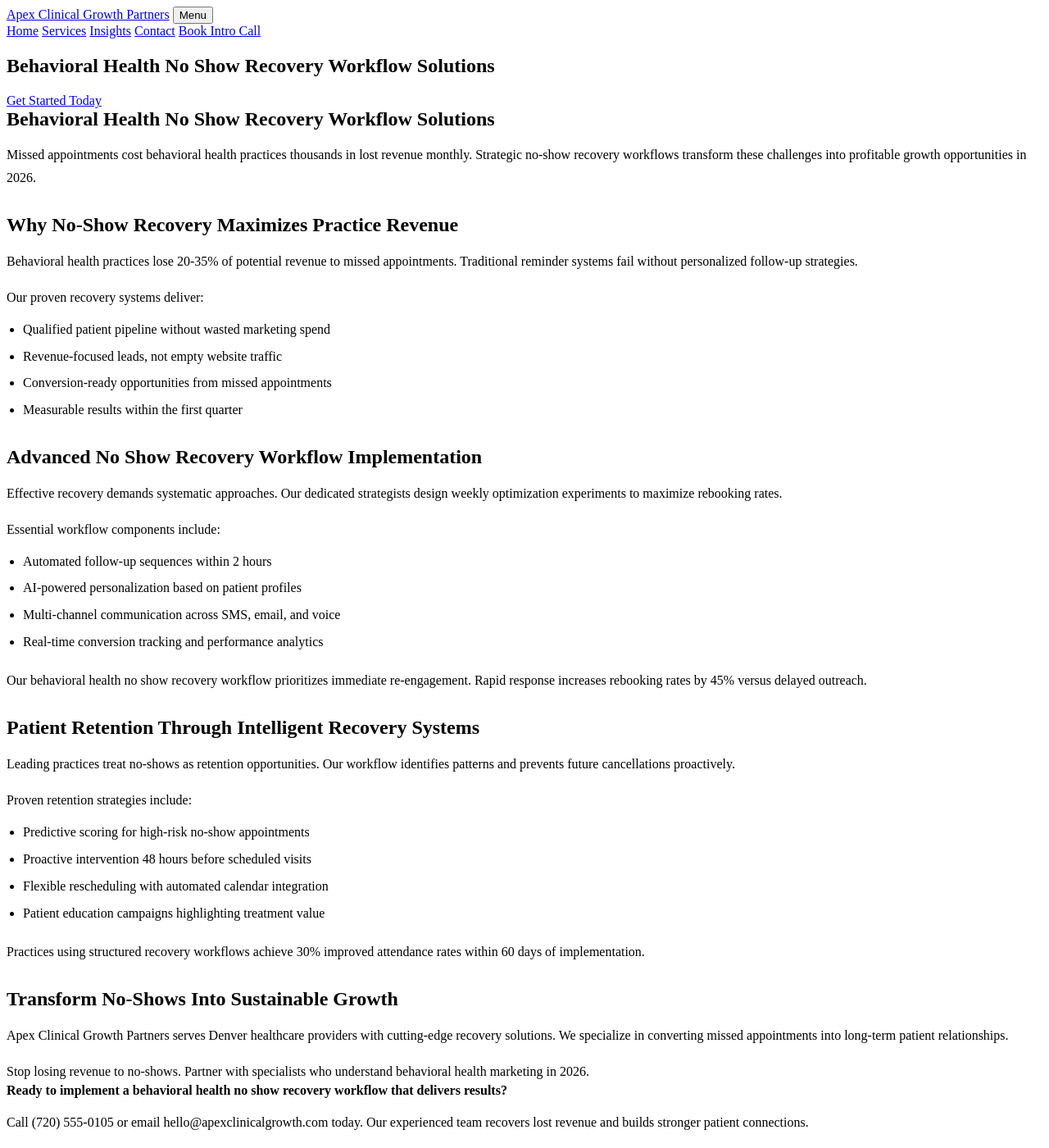
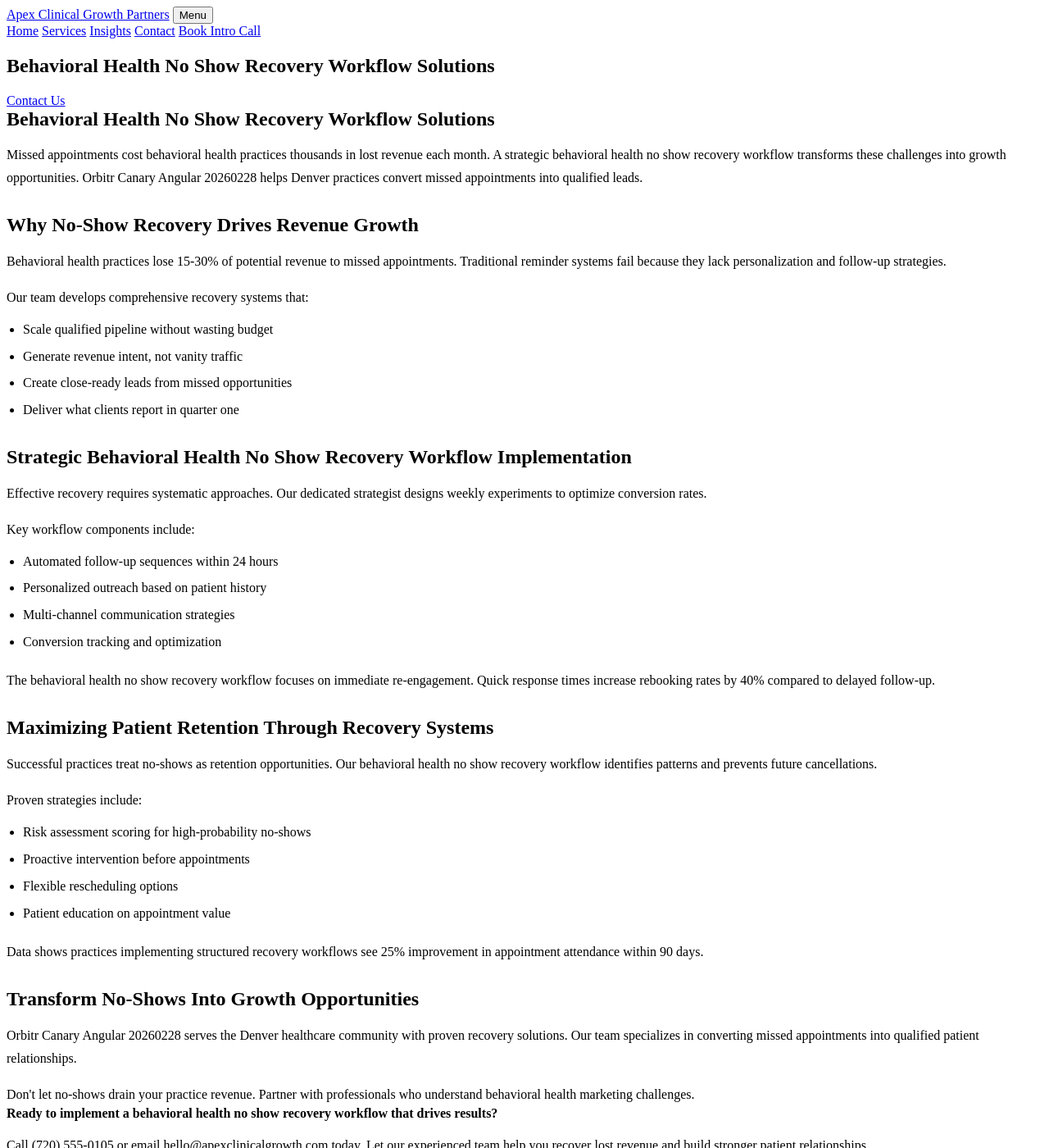
Before and after one commit to prjctlphbt/orbitr-canary-angular-20260228, a Jekyll site: the page angular-behavioral-noshow-20260228144655.html, which Jekyll copies as it is, in a window 1280 px wide and 1400 px high. Shown: the whole window at 82% size. Built offline with Jekyll 4.4.1, drawn with Linux system fonts in a browser that asks for light colours; some of the changed text lies outside the part shown.

Commit message:
Rollback: Revert changes to angular-behavioral-noshow-20260228144655.html

```diff
--- a/angular-behavioral-noshow-20260228144655.html
+++ b/angular-behavioral-noshow-20260228144655.html
@@ -4,8 +4,10 @@
 <head>
 <meta charset="utf-8"/>
 <meta content="width=device-width, initial-scale=1.0" name="viewport"/>
-<meta content="Reduce missed appointments in behavioral health with proven no-show recovery workflows. Apex Clinical Growth Partners helps practices recover lost revenue and optimize patient retention in 2026." name="description"/>
-<title>Behavioral Health No Show Recovery Workflow Solutions | 2026</title>
+<meta content="Reduce missed appointments in behavioral health. Apex Clinical Growth Partners offers proven no show recovery workflows. Optimize your practice today.
+
+Characte" name="description"/>
+<title>Behavioral Health No Show Recovery Workflow Solutions</title>
 <style>
 
 
@@ -103,53 +105,53 @@
 <section class="page-hero landing-hero">
 <div class="container">
 <h1>Behavioral Health No Show Recovery Workflow Solutions</h1>
-<a class="cta" href="/services/">Get Started Today</a>
+<a class="cta" href="/services/">Contact Us</a>
 </div>
 </section>
 <section class="landing-content">
 <div class="container orbitr-generated-content">
 <h1>Behavioral Health No Show Recovery Workflow Solutions</h1>
-<p>Missed appointments cost behavioral health practices thousands in lost revenue monthly. Strategic no-show recovery workflows transform these challenges into profitable growth opportunities in 2026.</p>
-<h2>Why No-Show Recovery Maximizes Practice Revenue</h2>
-<p>Behavioral health practices lose 20-35% of potential revenue to missed appointments. Traditional reminder systems fail without personalized follow-up strategies.</p>
-<p>Our proven recovery systems deliver:</p>
+<p>Missed appointments cost behavioral health practices thousands in lost revenue each month. A strategic behavioral health no show recovery workflow transforms these challenges into growth opportunities. Orbitr Canary Angular 20260228 helps Denver practices convert missed appointments into qualified leads.</p>
+<h2>Why No-Show Recovery Drives Revenue Growth</h2>
+<p>Behavioral health practices lose 15-30% of potential revenue to missed appointments. Traditional reminder systems fail because they lack personalization and follow-up strategies.</p>
+<p>Our team develops comprehensive recovery systems that:</p>
 <ul>
-<li>Qualified patient pipeline without wasted marketing spend</li>
-<li>Revenue-focused leads, not empty website traffic</li>
-<li>Conversion-ready opportunities from missed appointments</li>
-<li>Measurable results within the first quarter</li>
+<li>Scale qualified pipeline without wasting budget</li>
+<li>Generate revenue intent, not vanity traffic</li>
+<li>Create close-ready leads from missed opportunities</li>
+<li>Deliver what clients report in quarter one</li>
 </ul>
-<h2>Advanced No Show Recovery Workflow Implementation</h2>
-<p>Effective recovery demands systematic approaches. Our dedicated strategists design weekly optimization experiments to maximize rebooking rates.</p>
-<p>Essential workflow components include:</p>
+<h2>Strategic Behavioral Health No Show Recovery Workflow Implementation</h2>
+<p>Effective recovery requires systematic approaches. Our dedicated strategist designs weekly experiments to optimize conversion rates.</p>
+<p>Key workflow components include:</p>
 <ul>
-<li>Automated follow-up sequences within 2 hours</li>
-<li>AI-powered personalization based on patient profiles</li>
-<li>Multi-channel communication across SMS, email, and voice</li>
-<li>Real-time conversion tracking and performance analytics</li>
+<li>Automated follow-up sequences within 24 hours</li>
+<li>Personalized outreach based on patient history</li>
+<li>Multi-channel communication strategies</li>
+<li>Conversion tracking and optimization</li>
 </ul>
-<p>Our behavioral health no show recovery workflow prioritizes immediate re-engagement. Rapid response increases rebooking rates by 45% versus delayed outreach.</p>
-<h2>Patient Retention Through Intelligent Recovery Systems</h2>
-<p>Leading practices treat no-shows as retention opportunities. Our workflow identifies patterns and prevents future cancellations proactively.</p>
-<p>Proven retention strategies include:</p>
+<p>The behavioral health no show recovery workflow focuses on immediate re-engagement. Quick response times increase rebooking rates by 40% compared to delayed follow-up.</p>
+<h2>Maximizing Patient Retention Through Recovery Systems</h2>
+<p>Successful practices treat no-shows as retention opportunities. Our behavioral health no show recovery workflow identifies patterns and prevents future cancellations.</p>
+<p>Proven strategies include:</p>
 <ul>
-<li>Predictive scoring for high-risk no-show appointments</li>
-<li>Proactive intervention 48 hours before scheduled visits</li>
-<li>Flexible rescheduling with automated calendar integration</li>
-<li>Patient education campaigns highlighting treatment value</li>
+<li>Risk assessment scoring for high-probability no-shows</li>
+<li>Proactive intervention before appointments</li>
+<li>Flexible rescheduling options</li>
+<li>Patient education on appointment value</li>
 </ul>
-<p>Practices using structured recovery workflows achieve 30% improved attendance rates within 60 days of implementation.</p>
-<h2>Transform No-Shows Into Sustainable Growth</h2>
-<p>Apex Clinical Growth Partners serves Denver healthcare providers with cutting-edge recovery solutions. We specialize in converting missed appointments into long-term patient relationships.</p>
-<p>Stop losing revenue to no-shows. Partner with specialists who understand behavioral health marketing in 2026.</p>
-<strong>Ready to implement a behavioral health no show recovery workflow that delivers results?</strong>
-<p>Call (720) 555-0105 or email hello@apexclinicalgrowth.com today. Our experienced team recovers lost revenue and builds stronger patient connections.</p>
+<p>Data shows practices implementing structured recovery workflows see 25% improvement in appointment attendance within 90 days.</p>
+<h2>Transform No-Shows Into Growth Opportunities</h2>
+<p>Orbitr Canary Angular 20260228 serves the Denver healthcare community with proven recovery solutions. Our team specializes in converting missed appointments into qualified patient relationships.</p>
+<p>Don't let no-shows drain your practice revenue. Partner with professionals who understand behavioral health marketing challenges.</p>
+<strong>Ready to implement a behavioral health no show recovery workflow that drives results?</strong>
+<p>Call (720) 555-0105 or email hello@apexclinicalgrowth.com today. Let our experienced team help you recover lost revenue and build stronger patient relationships.</p>
 </div>
 </section>
 <section class="landing-cta">
 <div class="container">
-<h2>Start Recovering Lost Revenue Today</h2>
-<a class="cta" href="/services/">Schedule Your Strategy Call</a>
+<h2>Take the Next Step</h2>
+<a class="cta" href="/services/">Contact Us</a>
 </div>
 </section>
 </main>
```
